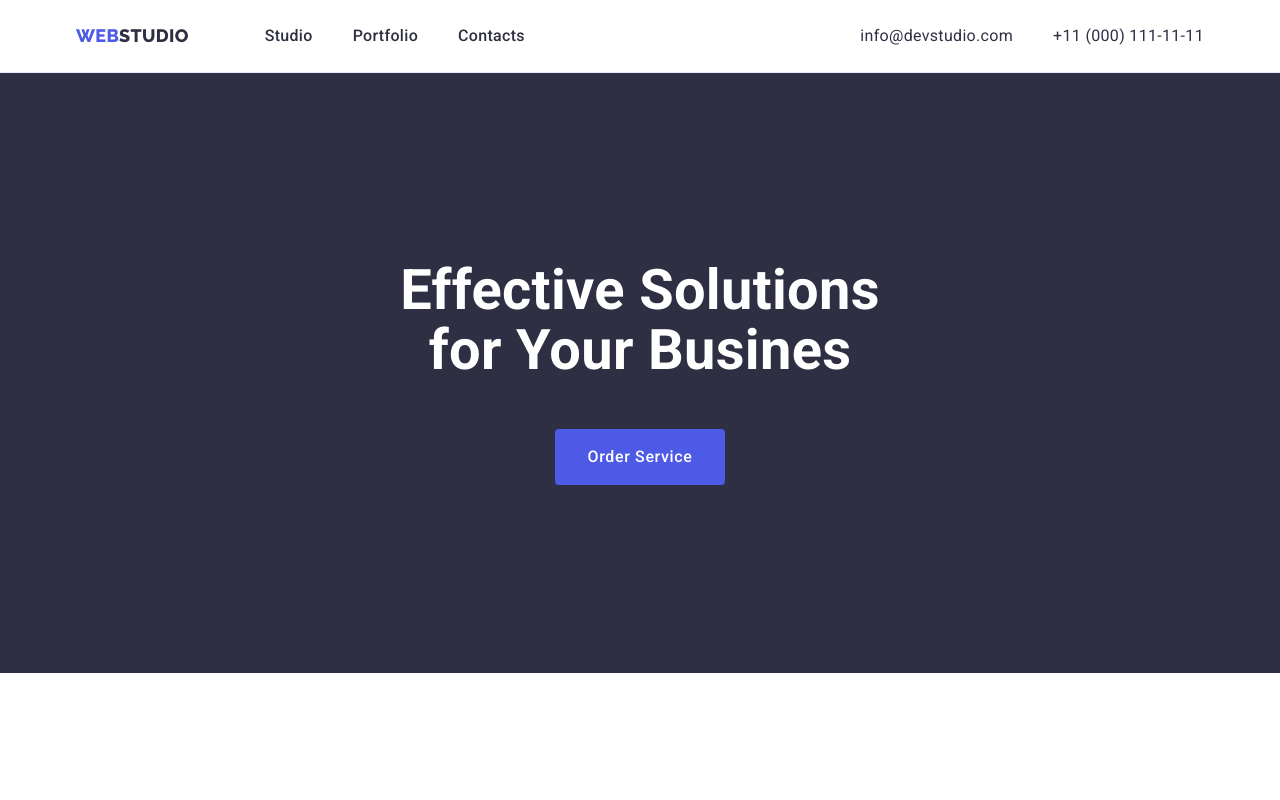
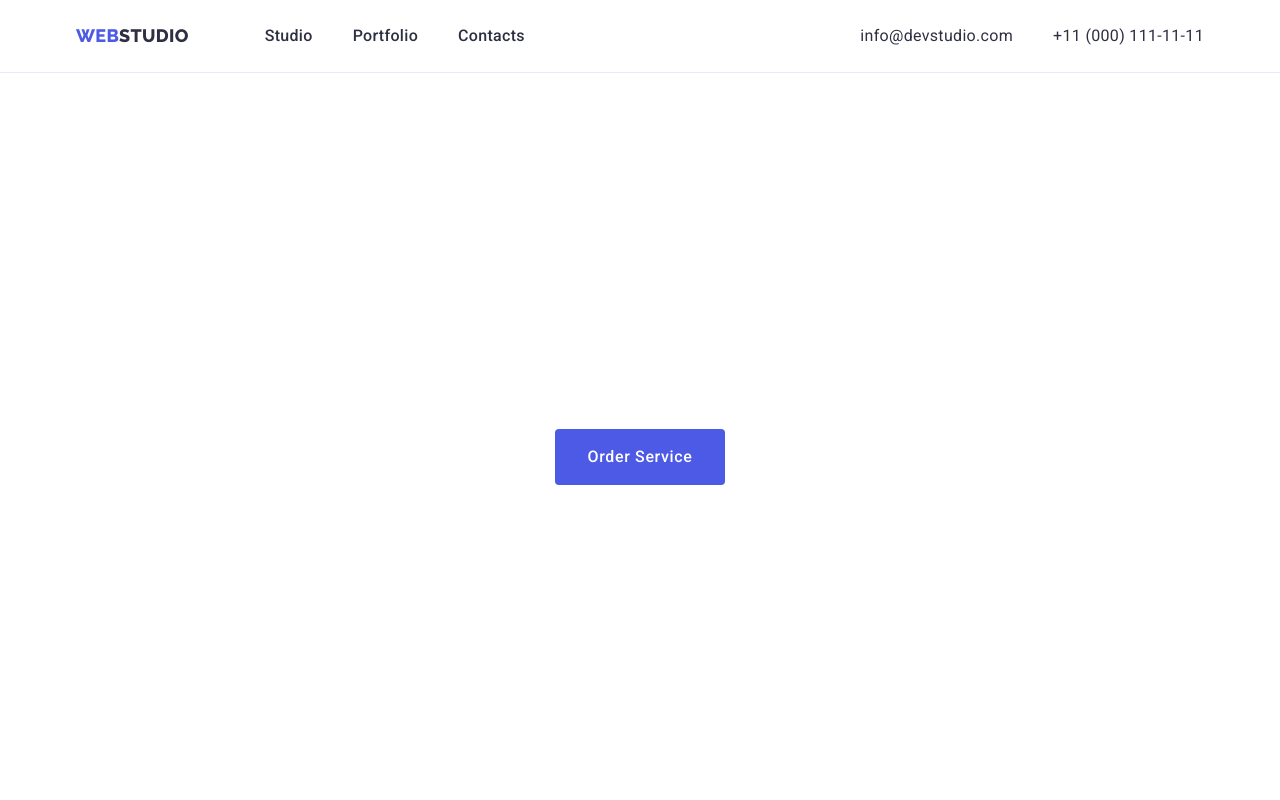
Before and after one commit to MarynaShchedrova/goit-markup-hw-04, a plain HTML site: page index.html in a window 1280 px wide. Shown: the top 800 px of the page. Drawn offline with nearby package versions, Linux system fonts and the light colour scheme.

Commit message:
update css

```diff
--- a/css/styles.css
+++ b/css/styles.css
@@ -140,7 +140,7 @@ body {
   background-image: linear-gradient(rgba(46, 47, 66, 0.7) rgba(46, 47, 66, 0.7)),
     url('../images/fonts/people_office.png');
   background-size: cover;
-  background-color: #2e2f42;
+  /* background-color: #2e2f42; */
 }
 .hero-btn {
   display: block;
```
